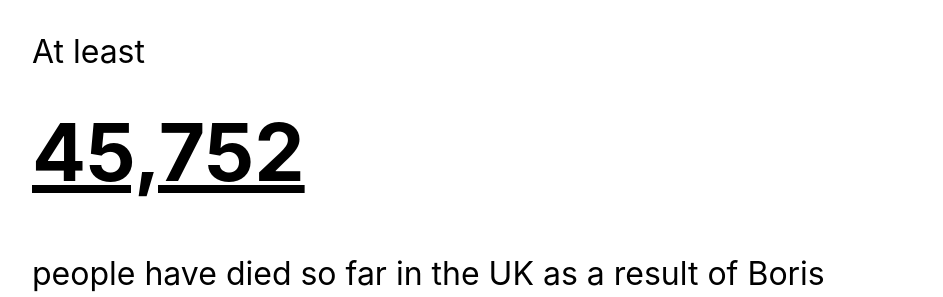
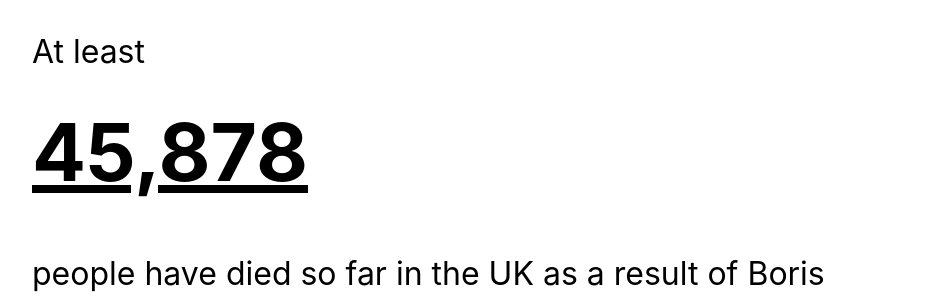
Before and after one commit to jacquescorbytuech/Boris-Johnson, a Jekyll site: the page built from index.html, in a window 1280 px wide. Shown: the top 297 px of the page, without its empty margins (168-1111 px from the left). Built offline with Jekyll 4.4.1, drawn with Linux system fonts in a browser that asks for light colours.

Commit message:
Update index.html

```diff
--- a/index.html
+++ b/index.html
@@ -3,7 +3,7 @@
 ---
 
 <p>At least</p>
-<h1>45,752</h1>
+<h1>45,878</h1>
 <p>people have died so far in the UK as a result of Boris Johnson and his government's incompetent handling of the Covid-19 crisis.</p>
 <p>According to the Financial Times and data from the Office of National Statistics, this number is likely to be <a href="https://www.ft.com/content/3c53ab12-d859-4ceb-b262-f6a0221ca129">significantly higher</a>.</p>
 <p>Still happy to have this idiot leading the country?</p>
```
